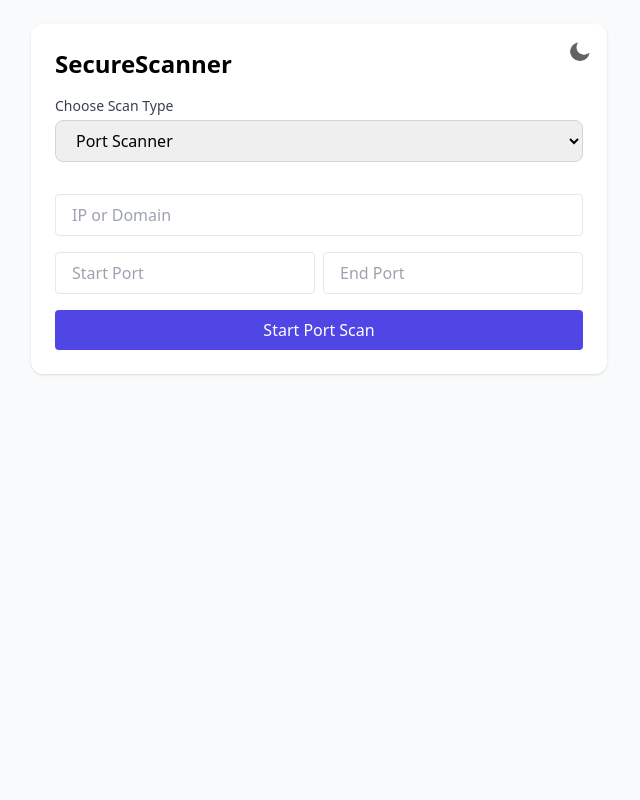
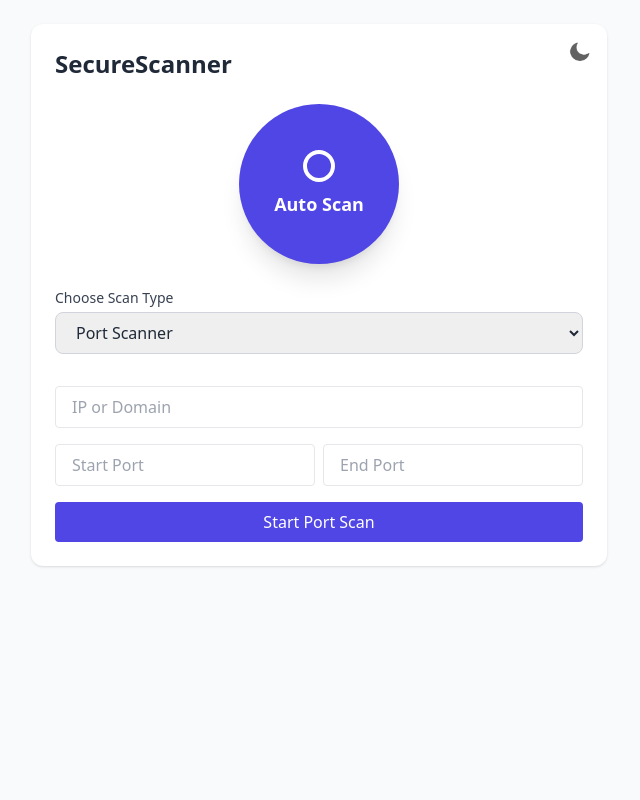
Before and after one commit to Uche445/Vul-nel-app, a Flask app: page / in a window 1280 px wide. Shown: the whole page, without its empty margins (321-961 px from the left). Run offline with Flask 2, Linux system fonts and the light colour scheme; some libraries are stand-ins or nearby versions.

Commit message:
Added new feature

```diff
--- a/app/templates/dashboard.html
+++ b/app/templates/dashboard.html
@@ -1,19 +1,52 @@
 <!DOCTYPE html>
-<html lang="en">
+<html lang="en" class="transition duration-300">
 <head>
   <meta charset="UTF-8" />
   <title>SecureScanner Dashboard</title>
   <script src="https://cdn.tailwindcss.com"></script>
   <link href="https://cdnjs.cloudflare.com/ajax/libs/remixicon/4.6.0/remixicon.min.css" rel="stylesheet">
-  <link rel="stylesheet" href="{{ url_for('static', filename='styles.css') }}">
+
+  <script>
+    tailwind.config = {
+      darkMode: 'class',
+      theme: {
+        extend: {
+          colors: {
+            primary: '#4f46e5',
+            secondary: '#10B981',
+          },
+        },
+      },
+    };
+  </script>
+
+  <!-- External CSS -->
+  <link rel="stylesheet" href="{{ url_for('static', filename='css/main.css') }}">
+  <link rel="stylesheet" href="{{ url_for('static', filename='css/darkmode.css') }}">
 </head>
-<body class="bg-gray-50 min-h-screen p-6">
 
+<body class="bg-gray-50 text-gray-800 min-h-screen p-6 transition duration-300">
   <div class="max-w-xl mx-auto bg-white rounded-xl shadow p-6 relative">
+
+    <!-- Theme toggle icon -->
+    <img src="{{ url_for('static', filename='images/moon.png') }}"
+         data-moon="{{ url_for('static', filename='images/moon.png') }}"
+         data-sun="{{ url_for('static', filename='images/sun.png') }}"
+         id="theme-icon"
+         class="w-6 h-6 cursor-pointer absolute top-4 right-4 z-10" />
+
     <h1 class="text-2xl font-semibold mb-4">SecureScanner</h1>
-   <img src="{{ url_for('static', filename='images/moon.png') }}"
-     id="theme-icon"
-     class="w-6 h-6 cursor-pointer absolute top-4 right-4 z-10" />
+
+    <!-- Big Scan Button -->
+    <div class="flex justify-center my-6">
+      <button id="startScanBtn"
+              class="w-40 h-40 rounded-full bg-indigo-600 hover:bg-indigo-700 shadow-xl text-white text-lg font-semibold flex flex-col items-center justify-center transition duration-300">
+        <div class="w-8 h-8 border-4 border-white rounded-full mb-2"></div>
+        Auto Scan
+      </button>
+    </div>
+
+    <!-- Scan Type Dropdown -->
     <label for="scanSelector" class="block text-sm font-medium text-gray-700 mb-1">Choose Scan Type</label>
     <select id="scanSelector"
             class="w-full mb-4 px-4 py-2 border border-gray-300 rounded-lg focus:outline-none focus:ring-2 focus:ring-indigo-500">
@@ -23,6 +56,7 @@
       <option value="ssh">SSH Scanner</option>
     </select>
 
+    <!-- Flash Messages -->
     {% with messages = get_flashed_messages() %}
       {% if messages %}
         <ul class="mb-4 text-sm text-green-600">
@@ -33,51 +67,14 @@
       {% endif %}
     {% endwith %}
 
-    <!-- Form containers -->
+    <!-- Scan Form Partials -->
     <div id="portForm">{% include "partials/port_form.html" %}</div>
     <div id="bruteForm" class="hidden">{% include "partials/brute_form.html" %}</div>
     <div id="tcpForm" class="hidden">{% include "partials/tcp_form.html" %}</div>
     <div id="sshForm" class="hidden">{% include "partials/ssh_form.html" %}</div>
   </div>
 
-  <script>
-    const selector = document.getElementById("scanSelector");
-    const forms = {
-      port: document.getElementById("portForm"),
-      brute: document.getElementById("bruteForm"),
-      tcp: document.getElementById("tcpForm"),
-      ssh: document.getElementById("sshForm")
-    };
-
-    selector.addEventListener("change", function () {
-      const selected = this.value;
-      for (let key in forms) {
-        forms[key].classList.toggle("hidden", key !== selected);
-      }
-    });
-  const icon = document.getElementById("theme-icon");
-
-  function setTheme(mode) {
-    if (mode === "dark") {
-      document.body.classList.add("dark-mode");
-      icon.src = "{{ url_for('static', filename='images/sun.png') }}";
-    } else {
-      document.body.classList.remove("dark-mode");
-      icon.src = "{{ url_for('static', filename='images/moon.png') }}";
-    }
-  }
-
-  // Load saved preference
-  const savedTheme = localStorage.getItem("theme");
-  setTheme(savedTheme === "dark" ? "dark" : "light");
-
-  // Toggle on click
-  icon.addEventListener("click", () => {
-    const isDark = document.body.classList.contains("dark-mode");
-    const newTheme = isDark ? "light" : "dark";
-    localStorage.setItem("theme", newTheme);
-    setTheme(newTheme);
-  });
-  </script>
+  <!-- JS -->
+  <script src="{{ url_for('static', filename='js/main.js') }}"></script>
 </body>
 </html>
--- /dev/null
+++ b/static/js/main.js
@@ -0,0 +1,42 @@
+document.addEventListener("DOMContentLoaded", () => {
+  const html = document.documentElement;
+  const body = document.body;
+  const themeIcon = document.getElementById("theme-icon");
+
+  if (localStorage.theme === "dark") {
+    html.classList.add("dark");
+    body.classList.add("dark-mode");
+    themeIcon.src = themeIcon.dataset.sun;
+  }
+
+  themeIcon.addEventListener("click", () => {
+    const isDark = html.classList.toggle("dark");
+    body.classList.toggle("dark-mode");
+    localStorage.theme = isDark ? "dark" : "light";
+    themeIcon.src = isDark ? themeIcon.dataset.sun : themeIcon.dataset.moon;
+  });
+
+  const selector = document.getElementById("scanSelector");
+  const forms = {
+    port: document.getElementById("portForm"),
+    brute: document.getElementById("bruteForm"),
+    tcp: document.getElementById("tcpForm"),
+    ssh: document.getElementById("sshForm")
+  };
+
+  selector.addEventListener("change", () => {
+    const selected = selector.value;
+    for (let key in forms) {
+      forms[key].classList.toggle("hidden", key !== selected);
+    }
+  });
+
+  const scanButton = document.getElementById("startScanBtn");
+  scanButton.addEventListener("click", () => {
+    for (let key in forms) {
+      if (!forms[key].classList.contains("hidden")) {
+        forms[key].querySelector("form").requestSubmit();
+      }
+    }
+  });
+});
```
Also changed, not shown: static/css/darkmode.css (renamed from static/styles.css), static/css/main.css (added).
